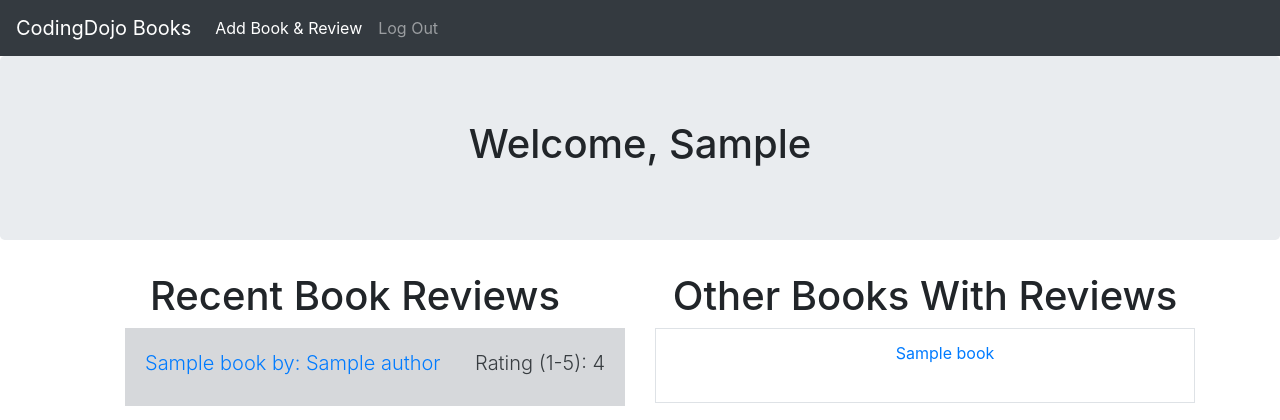
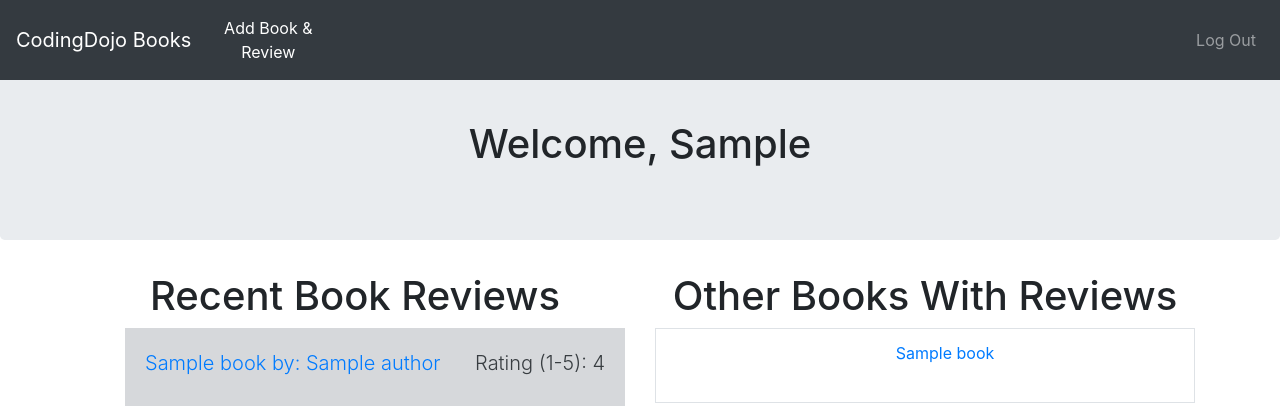
Before and after one commit to Virbil/dojoreads_django, a Django app: template dojoreads_app/templates/books.html in a window 1280 px wide. Shown: the top 420 px of the page. Run offline with Django 3.2, Linux system fonts and the light colour scheme; the template is opened without the code that fills it: values that come from a table or form of the project are taken from there, others are empty; tables that the repository leaves empty hold one stand-in row (values such as "Sample post"); some libraries are stand-ins or nearby versions.

Commit message:
slight ui change for logout nav

```diff
--- a/dojoreads_app/templates/books.html
+++ b/dojoreads_app/templates/books.html
@@ -21,8 +21,13 @@
                 <li class="nav-item active">
                     <a class="nav-link" href="/books/new_book">Add Book & Review<span class="sr-only">(current)</span></a>
                 </li>
+            </ul>
+        </div>
+
+        <div class="navbar-collapse collapse w-100 order-3 dual-collapse2">
+            <ul class="navbar-nav ml-auto">
                 <li class="nav-item">
-                    <a class="nav-link float-right" href="/logout">Log Out</a>
+                    <a class="nav-link" href="/logout">Log Out</a>
                 </li>
             </ul>
         </div>
```
Also changed, not shown: dojoreads_app/templates/add-book-review.html (+6 -1 lines), dojoreads_app/templates/book-info.html (+6 -1 lines), dojoreads_app/templates/user-profile.html (+6 -1 lines).
